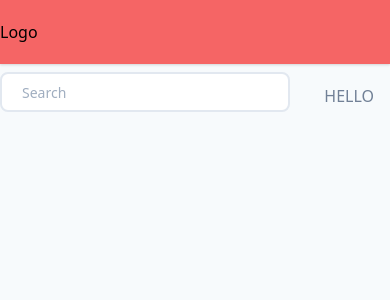
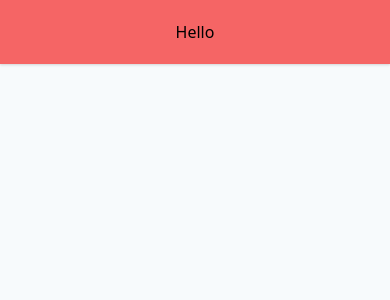
Before and after one commit to 0x111/tailwind-starter, a React (Vite) app: page / in a window 390 px wide. Shown: the top 300 px of the page. Built offline with nearby package versions, Linux system fonts and the light colour scheme.

Commit message:
Breakpoints

```diff
--- a/src/App.js
+++ b/src/App.js
@@ -7,8 +7,7 @@ class App extends React.Component {
         const { name } = this.props;
         return (
             <div className='mx-auto h-screen bg-gray-100'>
-                <Navigation />
-                <SearchButton />
+               <Navigation />
             </div>
         );
     }
--- a/src/components/Navigation.js
+++ b/src/components/Navigation.js
@@ -2,10 +2,12 @@ import React from 'react';
 
 const Navigation = () => {
     return (
-        <div className="sticky top-0 shadow bg-red-500 md:bg-blue-600">
-            <nav className="flex items-center justify-between h-16 mx-auto md:bg-blue-600">
+        <div className="sticky top-0 bg-red-500 shadow z-30">
+            <nav className="py-5 md:py-10 flex items-center justify-between h-16 z-50 md:max-w-screen-lg mx-auto">
 
-                <h1>Logo</h1>
+                    <a className="mx-auto md:mx-0">
+                        <h1>Hello</h1>
+                    </a>
 
             </nav>
         </div>
```
